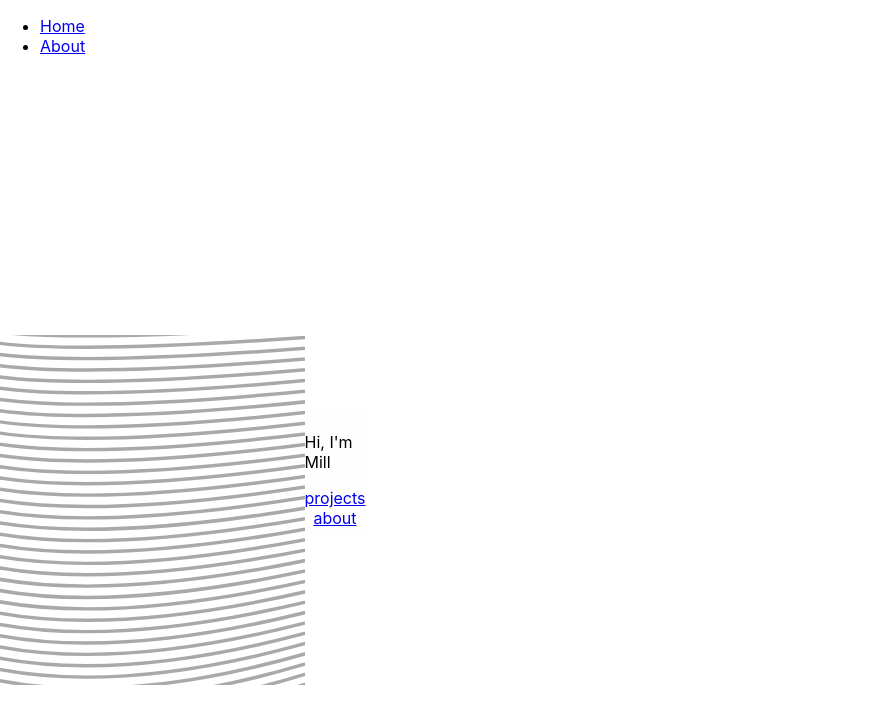
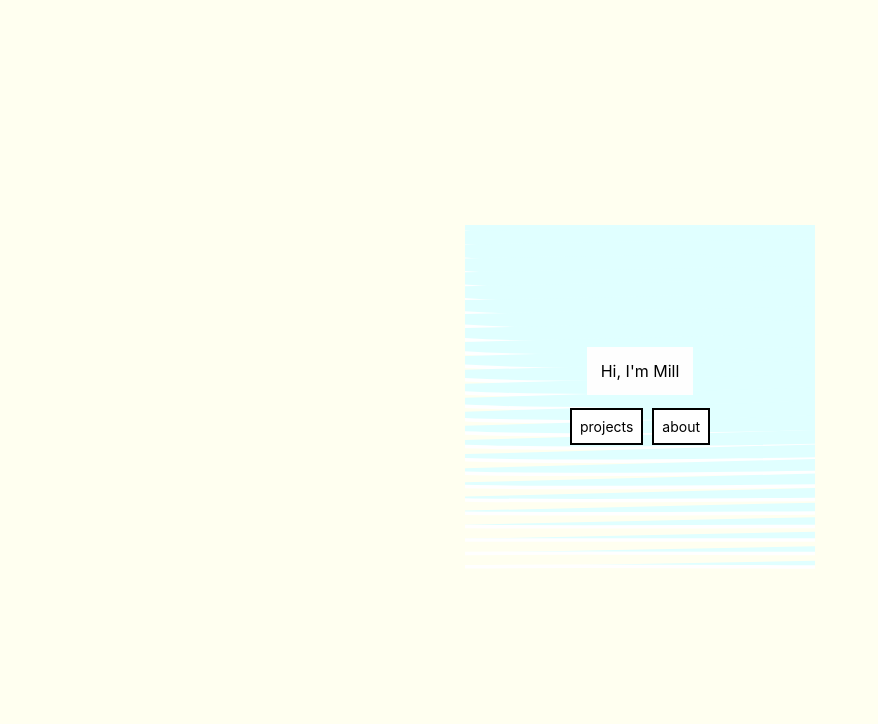
Before and after one commit to millmason/basic-portfolio, a React (Create React App) app: page / in a window 1280 px wide. Shown: the top 724 px of the page, without its empty margins (0-878 px from the left). Built offline with nearby package versions, Linux system fonts and the light colour scheme.

Commit message:
Small fixes, add colors

```diff
--- a/src/App.css
+++ b/src/App.css
@@ -1,44 +1,71 @@
+body {
+  background: ivory;
+}
+
 .home-wrapper {
   height:100vh;
-  width: 80vw;
-  max-width: 320px;
+  width: 100vw;
   position: relative;
   display: flex;
   justify-content: center;
   align-items: center;
 }
 
-#lines {
-  position: absolute;
-  z-index: -1;
-  stroke-width: 3;
-}
-
 .title-block {
-  width: 60vw;
-  background-color: #fefefe;
-  height: 60vw;
-  max-width: 130px;
-  max-height: 130px;
   display: flex;
   flex-direction: column;
-  justify-content: center;
+  justify-content: space-between;
   align-items: center;
+  position:absolute;
+  height: 106px;
 }
 
 .title-block .button {
   margin-bottom: 8px;
 }
 
+.text-block p {
+  margin: 0;
+}
+
 path {
   stroke-width: 2px;
-  stroke: darkgray;
-  fill: transparent;
+  stroke: white;
+  fill: lightcyan;
 }
 
 svg {
   max-width: 350px;
   max-height: 350px;
   height: 350px;
-  margin-top: 10vh;
 }
+
+.button-wrapper {
+  display: flex;
+  flex-direction: row;
+  justify-content: space-between;
+  width: 140px;
+}
+
+.button {
+  font-size: 14px;
+  background: white;
+  padding: 8px;
+  transition: .25s box-shadow linear;
+  text-decoration: none;
+  color: black;
+  border: 2px solid black;
+}
+
+.button:hover {
+  box-shadow: 4px 4px turquoise;
+}
+
+.button:active {
+  box-shadow: 2px 2px darkturquoise;
+}
+
+.text-block {
+  background: #fefefe;
+  padding: 14px;
+}
--- a/src/App.js
+++ b/src/App.js
@@ -6,18 +6,6 @@ import About from './Pages/About';
 function App() {
   return (
     <div className="App">
-      <div>
-        <nav>
-          <ul id="navigation">
-            <li>
-              <Link to="/">Home</Link>
-            </li>
-            <li>
-              <Link to="/about">About</Link>
-            </li>
-          </ul>
-        </nav>
-      </div>
       <Routes>
         <Route exact path="/" element={<Home />}/>
         <Route path="/about" element={<About />}/>
--- a/src/Pages/Home.js
+++ b/src/Pages/Home.js
@@ -9,9 +9,13 @@ class Home extends React.Component {
             <div className="home-wrapper">
                 <Lines />
                 <div className="title-block">
-                    <p>Hi, I'm Mill</p>
-                    <Link to="/projects">projects</Link>
-                    <Link to="/about">about</Link>
+                    <div className="text-block">
+                        <p>Hi, I'm Mill</p>
+                    </div>
+                    <div className="button-wrapper">
+                    <Link className="button" to="/projects">projects</Link>
+                    <Link className="button" to="/about">about</Link>
+                    </div>
                 </div>
             </div>
         );
--- a/src/components/Lines.js
+++ b/src/components/Lines.js
@@ -38,7 +38,6 @@ export const Lines = () => {
 
 
     return (
-        <div className="svg-frame">
         <svg
             viewBox="0 20 200 200"
             version="1.1"
@@ -51,6 +50,5 @@ export const Lines = () => {
                 })
             }
         </svg>
-        </div>
     )
 }
--- a/src/hooks/index.js
+++ b/src/hooks/index.js
@@ -9,13 +9,20 @@ export const useAnimationFrame = callback => {
     // okay so time is the default value going into this call I guess
     // we don't actually really care about the time.
     // we care about the previous state of the wavePaths array.
+    const framesPerSecond = 35;
+    let timeout;
     const animate = () => {
-      callback();
-      requestRef.current = requestAnimationFrame(animate);
+        timeout = setTimeout(function() {
+            callback();
+            requestRef.current = requestAnimationFrame(animate);
+        }, 1000/framesPerSecond);
     }
 
     useEffect(() => {
-      requestRef.current = requestAnimationFrame(animate);
-      return () => cancelAnimationFrame(requestRef.current);
+        requestRef.current = requestAnimationFrame(animate);
+        return () => {
+            cancelAnimationFrame(requestRef.current);
+            clearInterval(timeout)
+        };
     }, []); // Make sure the effect runs only once
   }
--- a/src/utils.js
+++ b/src/utils.js
@@ -55,7 +55,7 @@ const getWaveHeight = svgWidth => {
 export const getNextStep = ({ wave, targetWave, svgWidth, setTargetWave }) => {
     let waveInterval = [0, 0, 0, 0];
     let waveHeights = [0, 0];
-    let spaceBetweenLines = 6;
+    let spaceBetweenLines = 8;
 
     for (let i = 0; i < waveInterval.length; i++) {
       if (wave.waveInterval[i] > targetWave.waveInterval[i]) {
```
